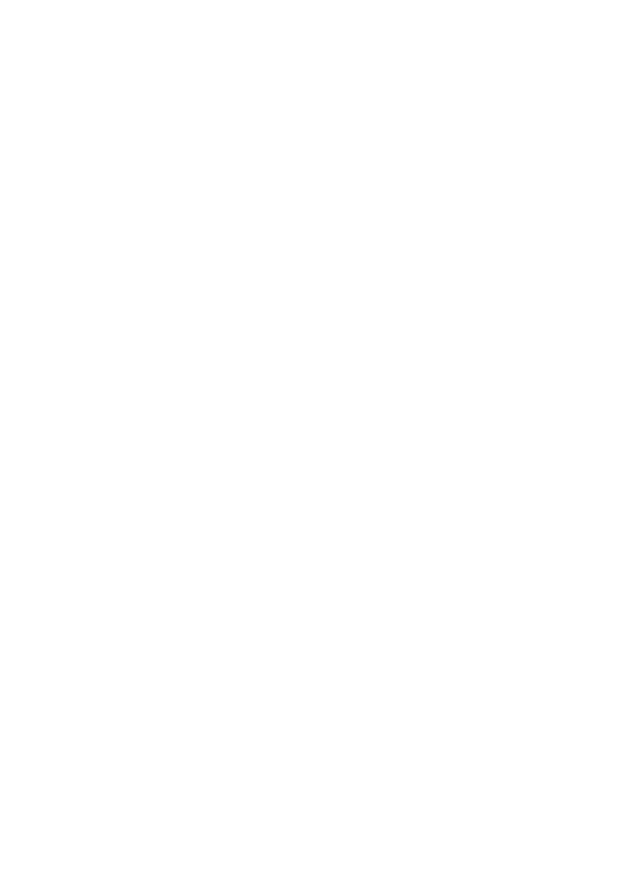
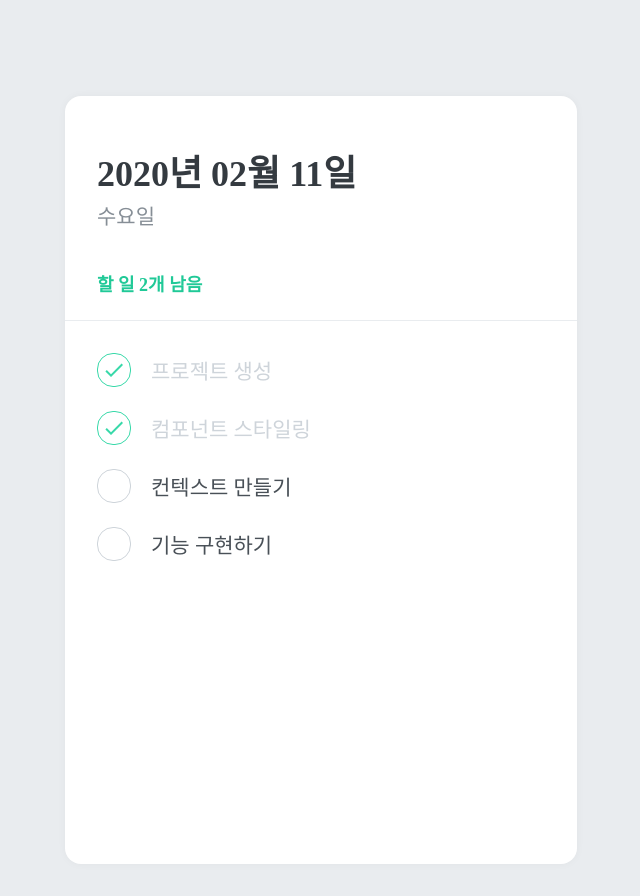
Before and after one commit to Doosies/maven, a React (Create React App) app in the folder front/: page /todoList in a window 1280 px wide. Shown: the whole page, without its empty margins (319-959 px from the left). Before the commit the page ends 800 px from the top, so only its background shows below. Built offline with nearby package versions, Linux system fonts and the light colour scheme; the HTML template or start-up script is replaced by a standard one.

Commit message:
makeTodoList

```diff
--- a/front/src/App.js
+++ b/front/src/App.js
@@ -1,7 +1,8 @@
-import MainPage from './MainPage';
+import MainPage from './pages/MainPage';
 // import AdminPage from './pages/adminPage';
 // import UserPage from './pages/userPage';
 import {BrowserRouter, Route} from 'react-router-dom';
+import Todo from './pages/Todo';
 // import UserPage from './pages/userPage';
 // import GuestPage from './pages/guestPage';
 // import AdminPage from './pages/adminPage';
@@ -10,7 +11,8 @@
 export default function App(){
     return(
         <BrowserRouter>
-            <Route path="/" component={MainPage} exact/>
+            <Route path="/button" component={MainPage} exact/>
+            <Route path="/todoList" component={Todo}/>
             {/* <Route path="/login" component={UserPage}/> */}
             {/* <Route path="/guest" component={GuestPage}/>
             <Route path="/admin" component={AdminPage}/> */}
--- /dev/null
+++ b/front/src/components/TodoHead.js
@@ -0,0 +1,41 @@
+import React from 'react';
+import styled from 'styled-components';
+
+const TodoHeadBlock = styled.div`
+    padding-top: 48px;
+    padding-left: 32px;
+    padding-right: 32px;
+    padding-bottom: 24px;
+    border-bottom: 1px solid #e9ecef;
+
+    h1{
+        margin:0;
+        font-size: 36px;
+        color: #343a40;
+    }
+
+    .day{
+        margin-top: 4px;
+        color: #868e96;
+        font-size: 21px;
+    }
+
+    .tasks-left{
+        color: #20c997;
+        font-size: 18px;
+        margin-top: 40px;
+        font-weight: bold;
+    }
+`;
+
+function TodoHead(){
+    return(
+        <TodoHeadBlock>
+            <h1> 2020년 02월 11일</h1>
+            <div className="day">수요일</div>
+            <div className="tasks-left">할 일 2개 남음</div>
+        </TodoHeadBlock>
+    );
+}
+
+export default TodoHead
--- /dev/null
+++ b/front/src/components/TodoItem.js
@@ -0,0 +1,77 @@
+import React from 'react';
+import styled, {css} from 'styled-components';
+import {MdDone, MdDelete} from 'react-icons/md';
+
+const Remove = styled.div`
+    display: flex;
+    align-items: center;
+    justify-content: center;
+    color: #dee2e6;
+    font-size: 24px;
+    cursor: pointer;
+    &:hover{
+        color: #ff6b6b;
+    }
+    display:none;
+`;
+
+const TodoItemBlock = styled.div`
+    display:flex;
+    align-items: center;
+    padding-top: 12px;
+    padding-bottom: 12px;
+    &:hover{
+        ${Remove}{
+            display: initial;
+        }
+    }
+`;
+
+const CheckCircle = styled.div`
+    width:32px;
+    height:32px;
+    border-radius: 16px;
+    border: 1px solid #ced4da;
+    font-size: 24px;
+    display: flex;
+    align-items: center;
+    justify-content: center;
+    margin-right: 20px;
+    cursor: pointer;
+    ${props=>
+        props.done &&
+        css`
+            border:1px solid #38d9a9;
+            color: #38d9a9;
+        `
+    }
+`;
+
+const Text = styled.div`
+  flex: 1;
+  font-size: 21px;
+  color: #495057;
+  ${props =>
+    props.done &&
+    css`
+      color: #ced4da;
+    `}
+`;
+
+function TodoItem( { id, done, text } ){
+    return(
+        <TodoItemBlock>
+            <CheckCircle done={done}>
+                {done && <MdDone/>}
+            </CheckCircle>
+            <Text done={done}>
+                {text}
+            </Text>
+            <Remove>
+                <MdDelete/>
+            </Remove>
+        </TodoItemBlock>
+    );
+}
+
+export default TodoItem
--- /dev/null
+++ b/front/src/components/TodoList.js
@@ -0,0 +1,23 @@
+import React from 'react';
+import styled from 'styled-components';
+import TodoItem from './TodoItem';
+
+const TodoListBlock = styled.div`
+    flex:1;
+    padding: 20px 32px;
+    padding-bottom: 48px;
+    overflow-y: auto;
+`;
+
+ function TodoList(){
+     return(
+         <TodoListBlock>
+            <TodoItem text="프로젝트 생성" done={true}/>
+            <TodoItem text="컴포넌트 스타일링" done={true}/>
+            <TodoItem text="컨텍스트 만들기" done={false}/>
+            <TodoItem text="기능 구현하기" done={false}/>
+         </TodoListBlock>
+     );
+ }
+
+ export default TodoList
--- /dev/null
+++ b/front/src/components/TodoTemplate.js
@@ -0,0 +1,29 @@
+import React from 'react';
+import styled from 'styled-components';
+// import Todo from '../pages/Todo';
+
+const TodoTemplateBlock = styled.div `
+    width:512px;
+    height:768px;
+
+    /* 추후 박스 하단에 추가 버튼을 위치시키기 위한 설정*/
+    position: relative;
+    background: white;
+    border-radius: 16px;
+    box-shadow: 0 0 8px 0 rgba(0, 0, 0, 0.04);
+
+    margin: 0 auto;/* ㅠㅔ이지 중앙에 나타나도록 설정*/
+
+    margin-top: 96px;
+    margin-bottom: 32px;
+    display:flex;
+    flex-direction: column;
+`;
+
+function TodoTemplate( {children} ){
+    return <TodoTemplateBlock>
+        {children}
+    </TodoTemplateBlock>
+}
+
+export default TodoTemplate
--- a/front/src/MainPage.js
+++ b/front/src/pages/MainPage.js
@@ -1,7 +1,7 @@
 import React, { useState } from 'react';
 import styled, {ThemeProvider} from 'styled-components';
-import Button from './components/Button';
-import Dialog from './components/Dialog';
+import Button from '../components/Button';
+import Dialog from '../components/Dialog';
 
 // const Circle = ()=><div>hi</div>;
 const AppBlock = styled.div`
--- /dev/null
+++ b/front/src/pages/Todo.js
@@ -0,0 +1,25 @@
+import React from 'react';
+import {createGlobalStyle} from 'styled-components';
+import TodoHead from '../components/TodoHead';
+import TodoList from '../components/TodoList';
+import TodoTemplate from '../components/TodoTemplate';
+
+const GlobalStyle = createGlobalStyle`
+    body{
+        background: #e9ecef;
+    }
+`;
+
+function Todo(){
+    return(
+        <>
+            <GlobalStyle/>
+            <TodoTemplate>
+                <TodoHead/>
+                <TodoList/>
+            </TodoTemplate>
+        </>
+    );
+}
+
+export default Todo
```
